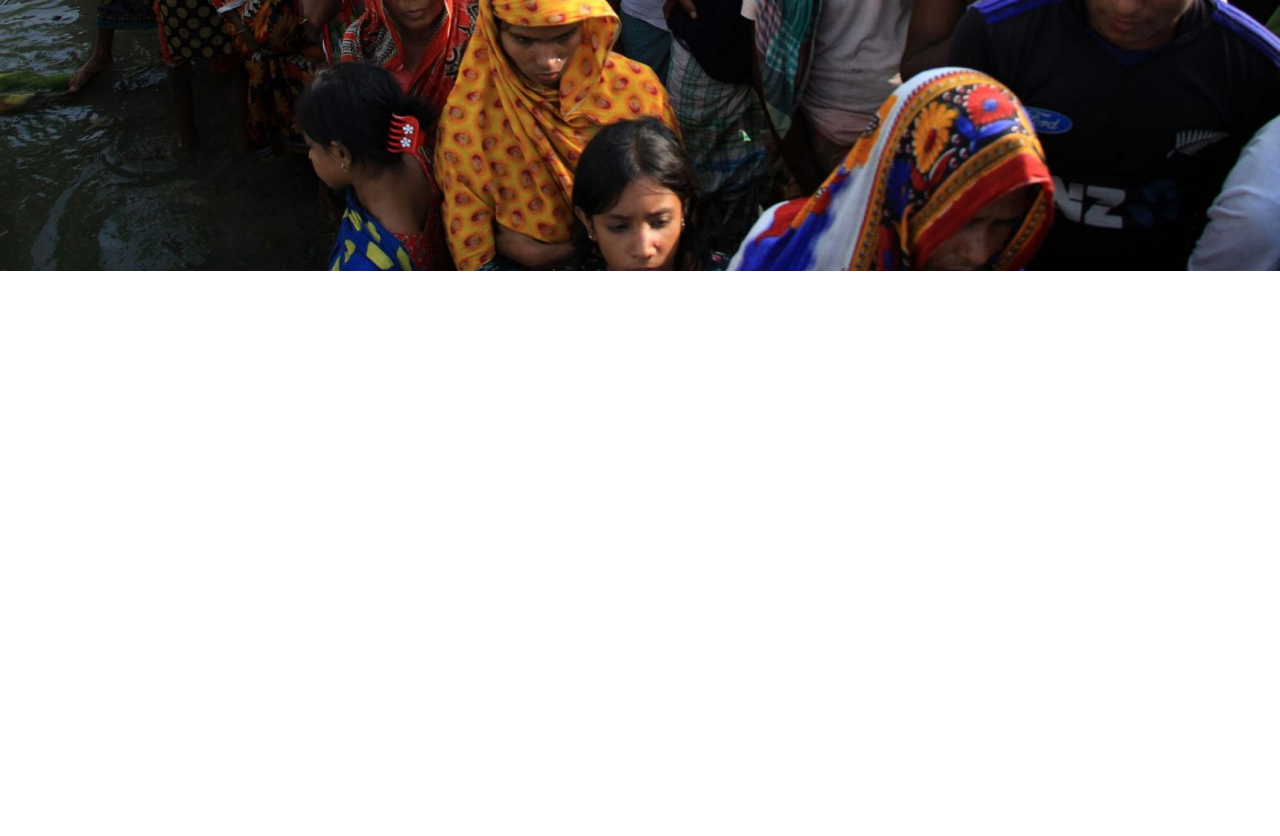
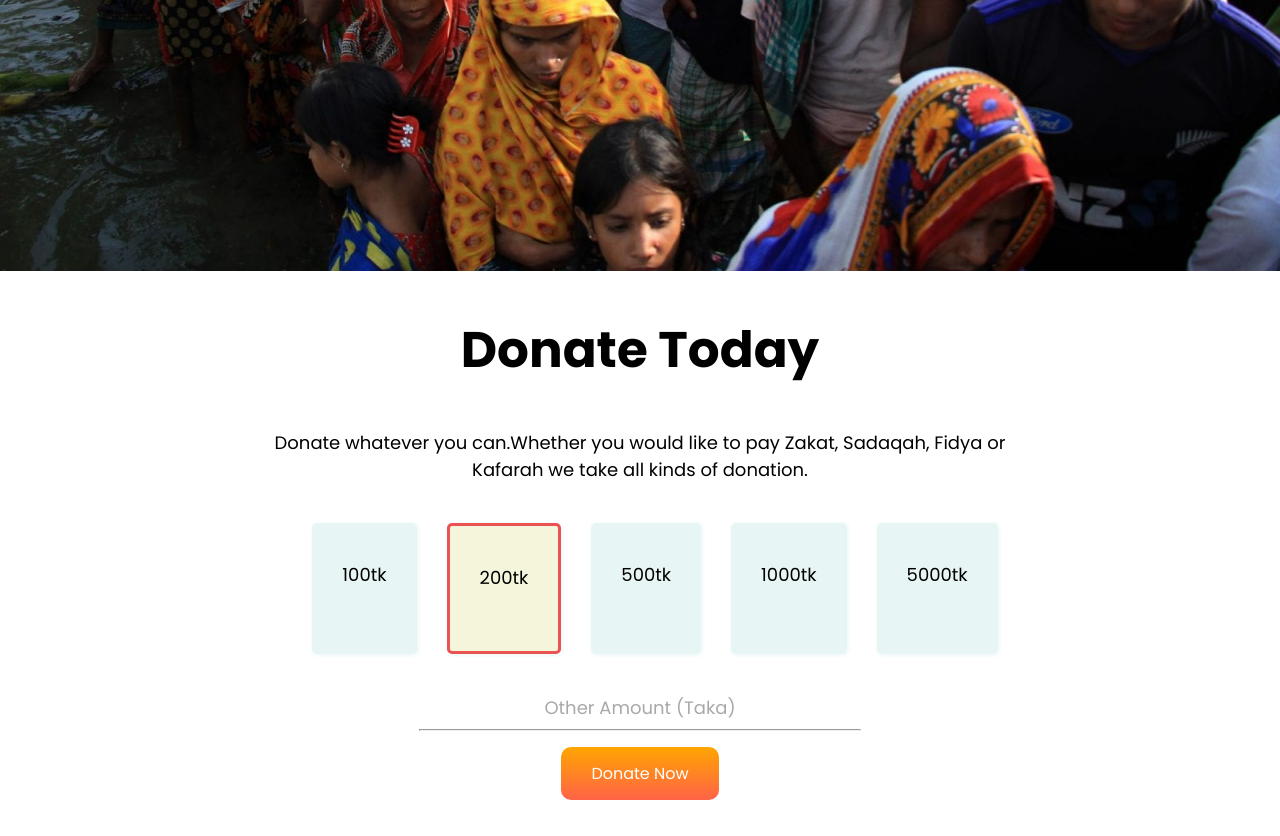
Before and after one commit to MozafforOki/donate-today, a plain HTML site: page index.html in a window 1280 px wide. Shown: the part 529-1365 px from the top of the page. Before the commit the page ends 800 px from the top, so only its background shows below. Drawn offline with Linux system fonts and the light colour scheme.

Commit message:
donate-section added

```diff
--- a/css/style.css
+++ b/css/style.css
@@ -21,7 +21,7 @@ body{
 h1{
     font-size: 50px;
     font-weight: 700;
-    letter-spacing: 5px;
+
 }
 p{
     margin-bottom: 40px;
@@ -38,3 +38,38 @@ p{
     border-radius: 10px;
 
 }
+
+.donate-section{
+    margin: 0 200px;
+    margin-bottom: 50px;
+}
+.text-center{
+    text-align: center;
+}
+.flexible-container{
+    display: flex;
+    justify-content: center;
+    margin-bottom: 40px;
+
+}
+.item{
+    padding: 20px 30px;
+    background-color: rgb(232, 245, 245);
+    box-shadow: 1px 1px 5px rgb(232, 245, 245);
+    border-radius: 5px;
+    margin-left: 30px;
+}
+#special-item{
+    border: 3px solid rgb(235, 83, 83);
+    background-color: beige;
+}
+.other-amount-text{
+    margin-bottom: 5px;
+    color: darkgray;
+}
+.horizontal-rule{
+    width: 50%;
+    margin-bottom: 30px;
+
+
+}
--- a/index.html
+++ b/index.html
@@ -13,7 +13,7 @@
     <link rel="stylesheet" href="/css/style.css">
 </head>
 <body>
-    <!-- ---Banner section start--- -->
+    <!-- ---Banner section starts--- -->
     <section class="banner-section">
         <div class="banner-contain">
             <h1>Let's Help Those Who Are <br> More In Need</h1>
@@ -23,5 +23,41 @@
     </section>
     <!-- ---Banner section ends--- -->
 
+    <!-- ---Donate section starts--- -->
+    <section class="donate-section">
+        <div class="text-center">
+            <h1>Donate Today</h1>
+            <p>Donate whatever you can.Whether you would like to pay Zakat, Sadaqah, Fidya or <br> Kafarah we take all kinds of donation.</p>
+        </div>
+        <div class="flexible-container">
+            <div class="item">
+                <p>100tk</p>
+            </div>
+            <div class="item" id="special-item">
+                <p>200tk</p>
+            </div>
+            <div class="item">
+                <p>500tk</p>
+            </div>
+            <div class="item">
+                <p>1000tk</p>
+            </div>
+            <div class="item">
+                <p>5000tk</p>
+            </div>
+        </div>
+        <div class="text-center">
+            <p class="other-amount-text">Other Amount (Taka)</p>
+            <hr class="horizontal-rule">
+            <a class="btn" target="_blank" href="https://www.bkash.com/">Donate Now</a>
+
+        </div>
+
+
+    </section>
+     <!-- ---Donate section ends--- -->
+
+
+
 </body>
 </html>
```
